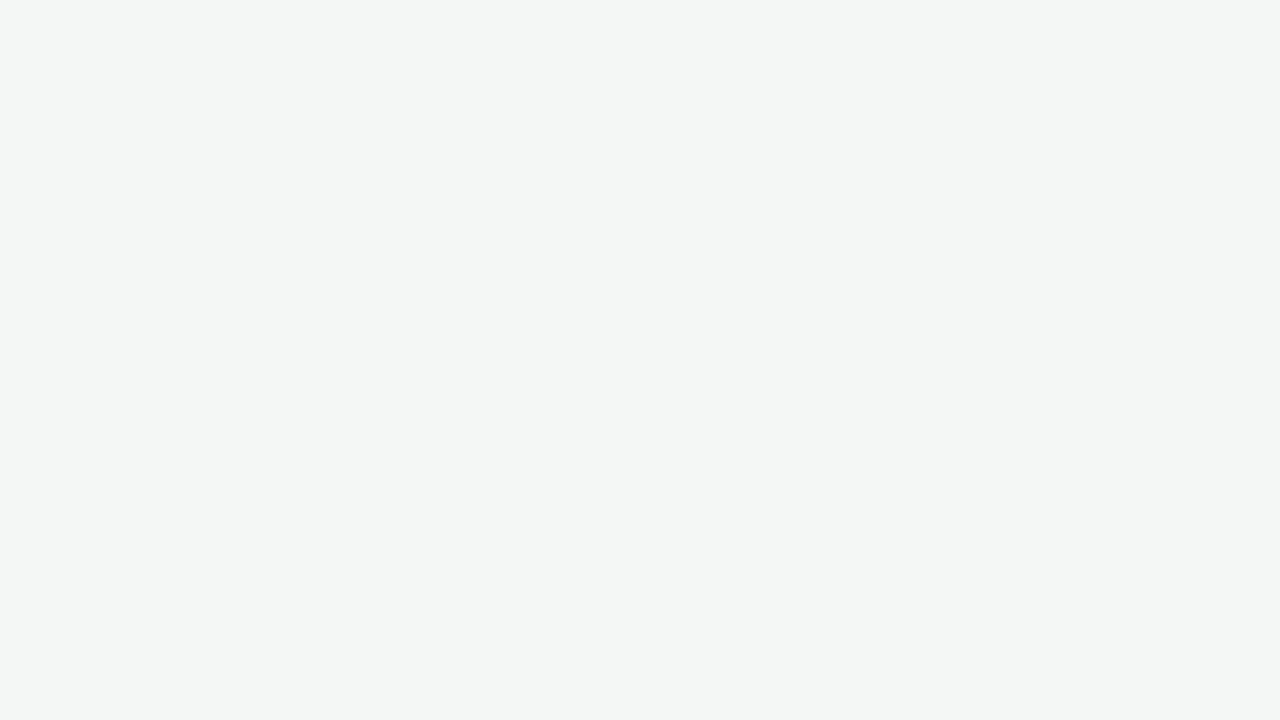
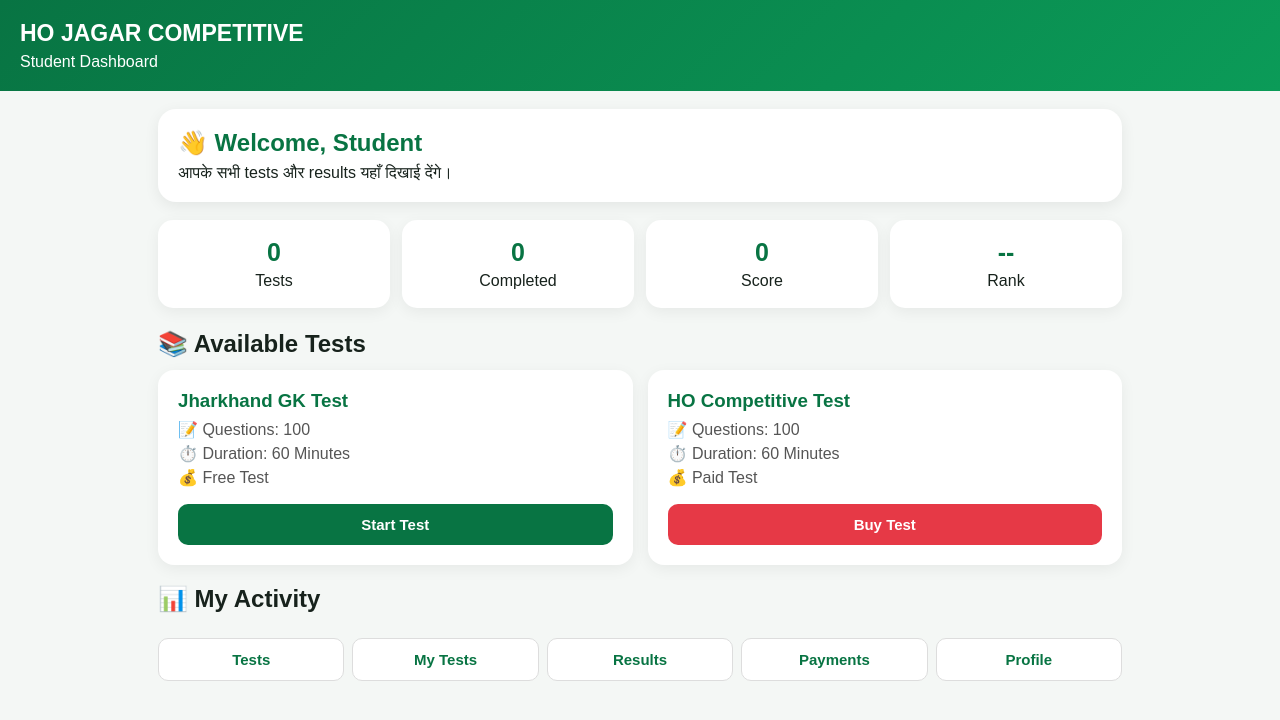
Before and after one commit to sujitba20192022-blip/HO-JAGAR-COMPETITIVE-, a plain HTML site: page dashboard.html in a window 1280 px wide. Drawn offline with Linux system fonts and the light colour scheme.

Commit message:
Connected Dashboard Results button to student result page.
Updated student dashboard with Results page navigation.

```diff
--- a/dashboard.html
+++ b/dashboard.html
@@ -81,3 +81,155 @@
       display: grid;
       grid-template-columns: repeat(2, 1fr);
       gap: 15px;
+       }
+
+    .test {
+      background: white;
+      padding: 20px;
+      border-radius: 16px;
+      box-shadow: 0 4px 15px rgba(0,0,0,.06);
+    }
+
+    .test h3 {
+      color: #087443;
+      margin-bottom: 8px;
+    }
+
+    .test p {
+      margin: 5px 0;
+      color: #555;
+    }
+
+    button {
+      width: 100%;
+      border: none;
+      padding: 12px;
+      margin-top: 12px;
+      border-radius: 10px;
+      background: #087443;
+      color: white;
+      font-size: 15px;
+      font-weight: bold;
+      cursor: pointer;
+    }
+
+    .paid {
+      background: #e63946;
+    }
+
+    .nav {
+      display: grid;
+      grid-template-columns: repeat(5, 1fr);
+      gap: 8px;
+      margin-top: 25px;
+    }
+
+    .nav button {
+      margin: 0;
+      background: white;
+      color: #087443;
+      border: 1px solid #ddd;
+    }
+
+    @media (max-width: 700px) {
+      .stats {
+        grid-template-columns: repeat(2, 1fr);
+      }
+
+      .tests {
+        grid-template-columns: 1fr;
+      }
+
+      .nav {
+        grid-template-columns: repeat(2, 1fr);
+      }
+    }
+  </style>
+</head>
+
+<body>
+
+<header class="top">
+  <h1>HO JAGAR COMPETITIVE</h1>
+  <p>Student Dashboard</p>
+</header>
+
+<main class="container">
+
+<section class="profile">
+  <h2>👋 Welcome, Student</h2>
+  <p>आपके सभी tests और results यहाँ दिखाई देंगे।</p>
+</section>
+
+<section class="stats">
+  <div class="stat"><strong>0</strong>Tests</div>
+  <div class="stat"><strong>0</strong>Completed</div>
+  <div class="stat"><strong>0</strong>Score</div>
+  <div class="stat"><strong>--</strong>Rank</div>
+</section>
+
+<h2 class="section-title">📚 Available Tests</h2>
+
+<section class="tests">
+
+  <div class="test">
+    <h3>Jharkhand GK Test</h3>
+    <p>📝 Questions: 100</p>
+    <p>⏱️ Duration: 60 Minutes</p>
+    <p>💰 Free Test</p>
+    <button onclick="startTest('Jharkhand GK Test')">
+      Start Test
+    </button>
+  </div>
+
+  <div class="test">
+    <h3>HO Competitive Test</h3>
+    <p>📝 Questions: 100</p>
+    <p>⏱️ Duration: 60 Minutes</p>
+    <p>💰 Paid Test</p>
+    <button class="paid" onclick="buyTest('HO Competitive Test')">
+      Buy Test
+    </button>
+  </div>
+
+</section>
+
+<h2 class="section-title">📊 My Activity</h2>
+
+<section class="nav">
+
+  <button onclick="openPage('tests')">Tests</button>
+
+  <button onclick="openPage('mytests')">My Tests</button>
+
+  <!-- ⭐ RESULTS BUTTON -->
+  <button onclick="window.location.href='result.html'">
+    Results
+  </button>
+
+  <button onclick="openPage('payments')">Payments</button>
+
+  <button onclick="openPage('profile')">Profile</button>
+
+</section>
+
+</main>
+
+<script>
+
+function startTest(testName) {
+  alert(testName + " शुरू हो रहा है।");
+}
+
+function buyTest(testName) {
+  alert(testName + " के लिए payment page खुलेगा।");
+}
+
+function openPage(page) {
+  alert(page + " section जल्द ही connect किया जाएगा।");
+}
+
+</script>
+
+</body>
+</html>
```
